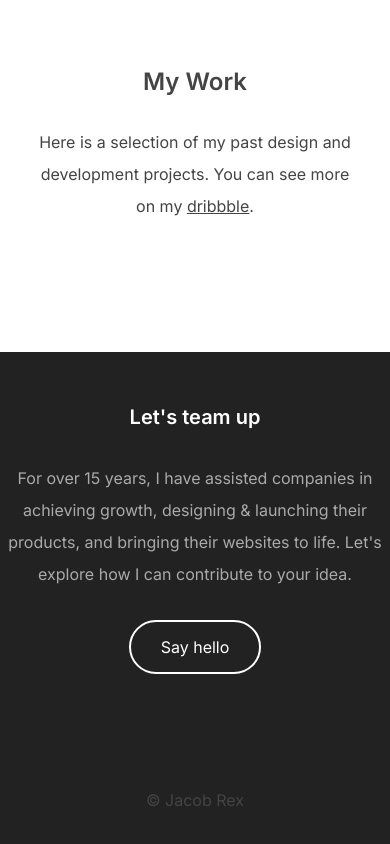
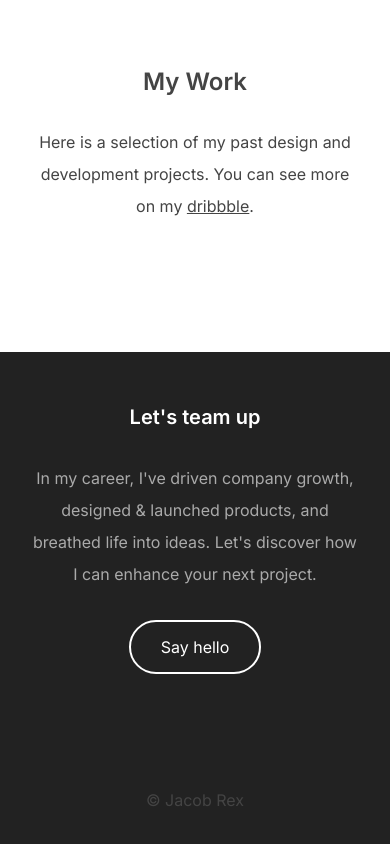
Before and after one commit to JacobRex/jacobrexcom, a Nuxt app: page / in a window 390 px wide. Shown: the part 1045-1889 px from the top of the page. Built offline with nearby package versions, Linux system fonts and the light colour scheme.

Commit message:
fix(footer): better mobile padding

```diff
--- a/components/Footer.vue
+++ b/components/Footer.vue
@@ -5,7 +5,7 @@
         Let's team up
       </h2>
       <p class="footer__text">
-        For over 15 years, I have assisted companies in achieving growth, designing & launching their products, and bringing their websites to life. Let's explore how I can contribute to your idea.
+        In my career, I've driven company growth, designed & launched products, and breathed life into ideas. Let's discover how I can enhance your next project.
       </p>
       <Button
         variant="overlay"
@@ -38,10 +38,10 @@
   &__container {
     @include container;
     max-width: $width-md;
-    padding: $space-lg 0;
+    padding: $space-lg $space-md;
 
     @media(min-width: $screen-lg) {
-      padding: $space-xl 0;
+      padding: $space-xl $space-md;
     }
   }
 
```
